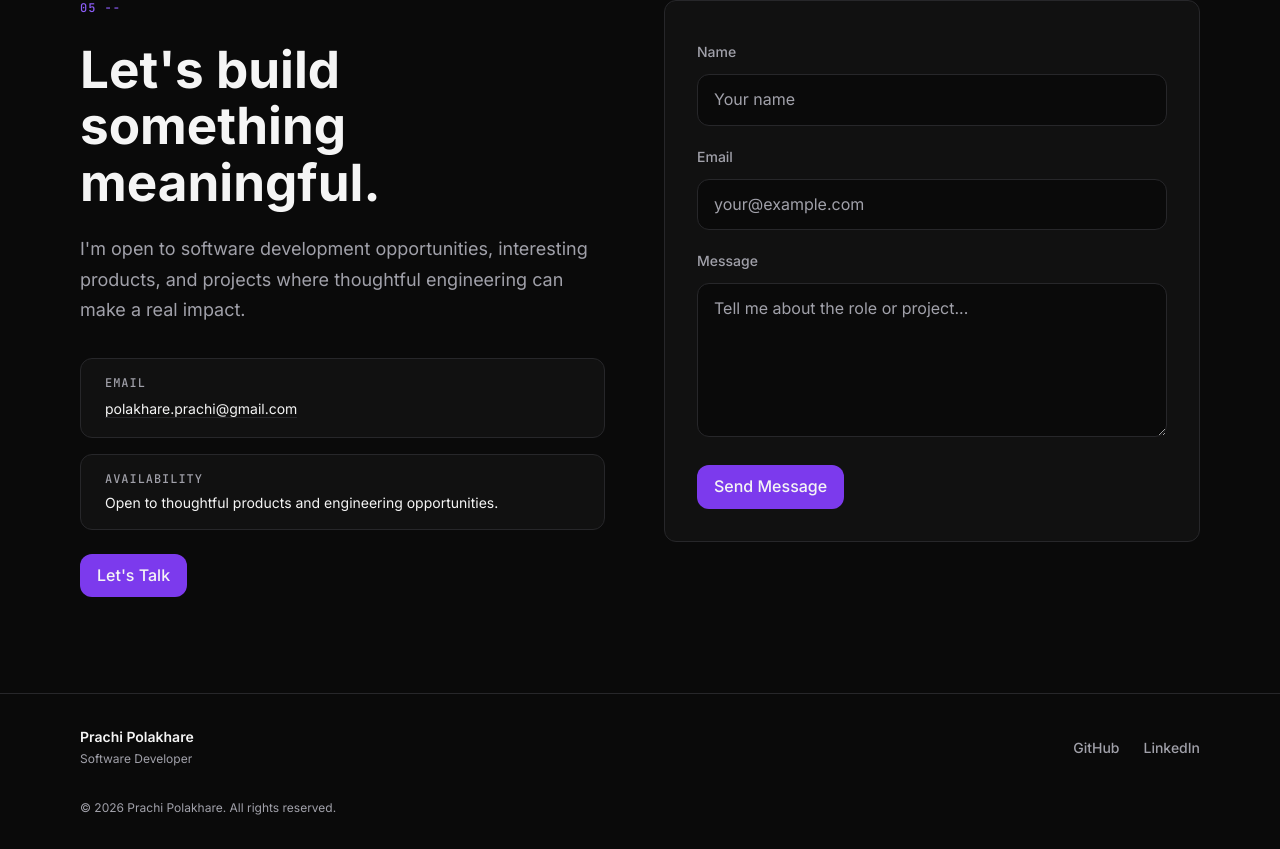
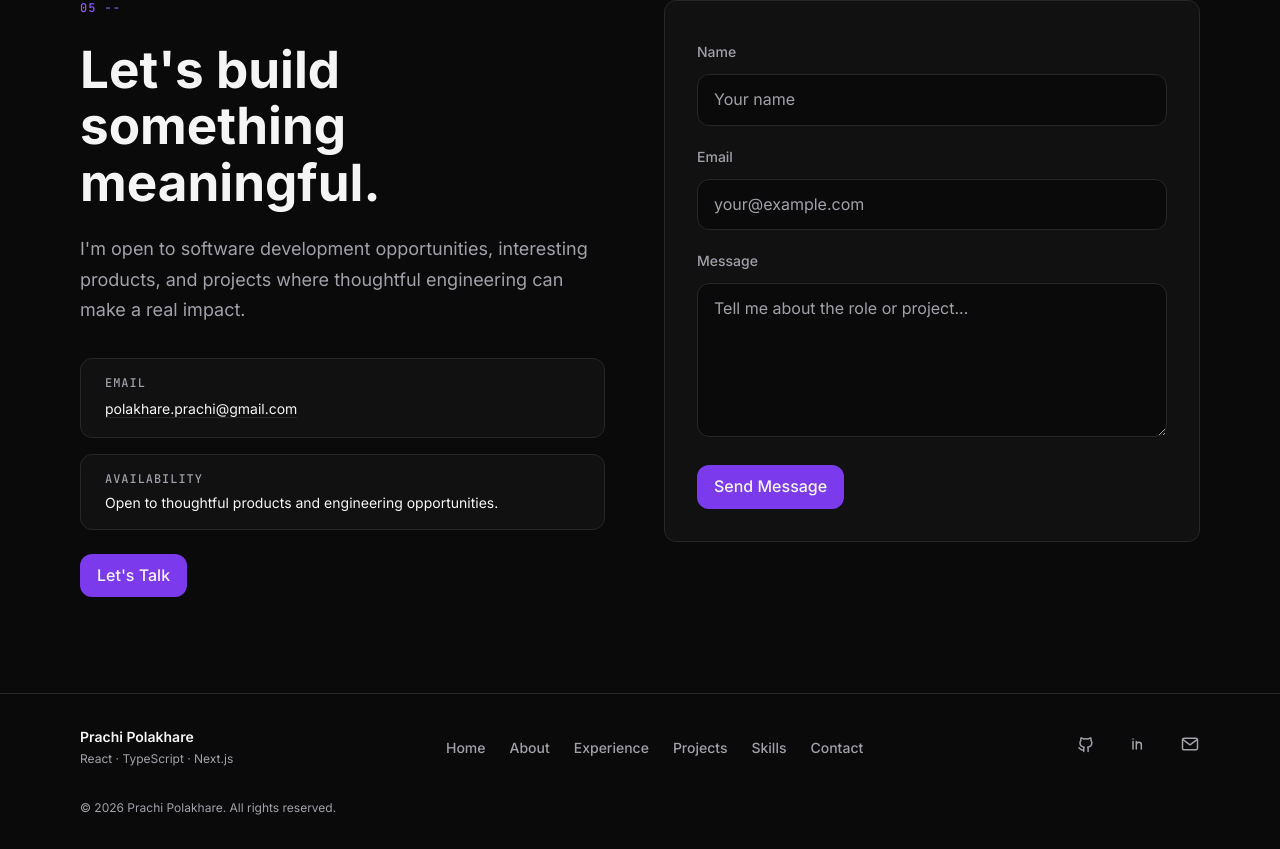
Before and after one commit to Prachi24599/my-portfolio, a React (Vite) app: page / in a window 1280 px wide. Shown: the part 4406-5255 px from the top of the page. Built offline with nearby package versions, Linux system fonts and the light colour scheme.

Commit message:
footer section updated

```diff
--- a/src/components/Footer.css
+++ b/src/components/Footer.css
@@ -34,6 +34,7 @@
 
 .footer__links {
   display: flex;
+  align-items: center;
   gap: var(--space-6);
   margin: 0;
   padding: 0;
@@ -47,6 +48,20 @@
   font-weight: var(--font-weight-medium);
   line-height: var(--line-height-small);
   transition: color 180ms ease, transform 180ms ease;
+}
+
+.footer__socials .footer__links {
+  gap: var(--space-8);
+}
+
+.footer__socials svg {
+  width: 1.25rem;
+  height: 1.25rem;
+  fill: none;
+  stroke: currentColor;
+  stroke-linecap: round;
+  stroke-linejoin: round;
+  stroke-width: 1.8;
 }
 
 .footer__links a:hover {
@@ -102,6 +117,10 @@
     gap: var(--space-4);
   }
 
+  .footer__socials .footer__links {
+    gap: var(--space-6);
+  }
+
   .footer__copyright {
     margin-top: var(--space-6);
   }
--- a/src/components/Footer.tsx
+++ b/src/components/Footer.tsx
@@ -8,18 +8,30 @@ function Footer() {
         <div className="footer__top">
           <div className="footer__identity">
             <p className="footer__name">Prachi Polakhare</p>
-            <p className="footer__role">Software Developer</p>
+            <p className="footer__role">React · TypeScript · Next.js</p>
           </div>
 
-          <nav aria-label="Social links">
+          <nav className="footer__navigation" aria-label="Footer navigation">
+            <ul className="footer__links">
+              <li><a href="#top">Home</a></li>
+              <li><a href="#about">About</a></li>
+              <li><a href="#experience">Experience</a></li>
+              <li><a href="#projects">Projects</a></li>
+              <li><a href="#skills">Skills</a></li>
+              <li><a href="#contact">Contact</a></li>
+            </ul>
+          </nav>
+
+          <nav className="footer__socials" aria-label="Social links">
             <ul className="footer__links">
               <li>
                 <a
                   href="https://github.com/Prachi24599"
                   target="_blank"
                   rel="noreferrer"
+                  aria-label="GitHub"
                 >
-                  GitHub
+                  <svg viewBox="0 0 24 24" aria-hidden="true"><path d="M9 19c-4 1.2-4-2-5.5-2.5M14.5 21v-3.2c0-.9.1-1.4-.5-2 2.5-.3 5-1.2 5-5.3a4.1 4.1 0 0 0-1.1-2.8 3.8 3.8 0 0 0-.1-2.8s-1-.3-3.1 1.1a10.7 10.7 0 0 0-5.6 0C7 4.6 6 4.9 6 4.9a3.8 3.8 0 0 0-.1 2.8 4.1 4.1 0 0 0-1.1 2.8c0 4.1 2.5 5 5 5.3-.6.5-.6 1.2-.5 2V21" /></svg>
                 </a>
               </li>
               <li>
@@ -27,8 +39,14 @@ function Footer() {
                   href="https://linkedin.com/in/prachi-polakhare/"
                   target="_blank"
                   rel="noreferrer"
+                  aria-label="LinkedIn"
                 >
-                  LinkedIn
+                  <svg viewBox="0 0 24 24" aria-hidden="true"><path d="M6 9v9M6 6v.01M10 18v-5a3 3 0 0 1 6 0v5M10 9v9" /></svg>
+                </a>
+              </li>
+              <li>
+                <a href="mailto:polakhare.prachi@gmail.com" aria-label="Email">
+                  <svg viewBox="0 0 24 24" aria-hidden="true"><rect x="3" y="5" width="18" height="14" rx="2" /><path d="m4 7 8 6 8-6" /></svg>
                 </a>
               </li>
             </ul>
```
